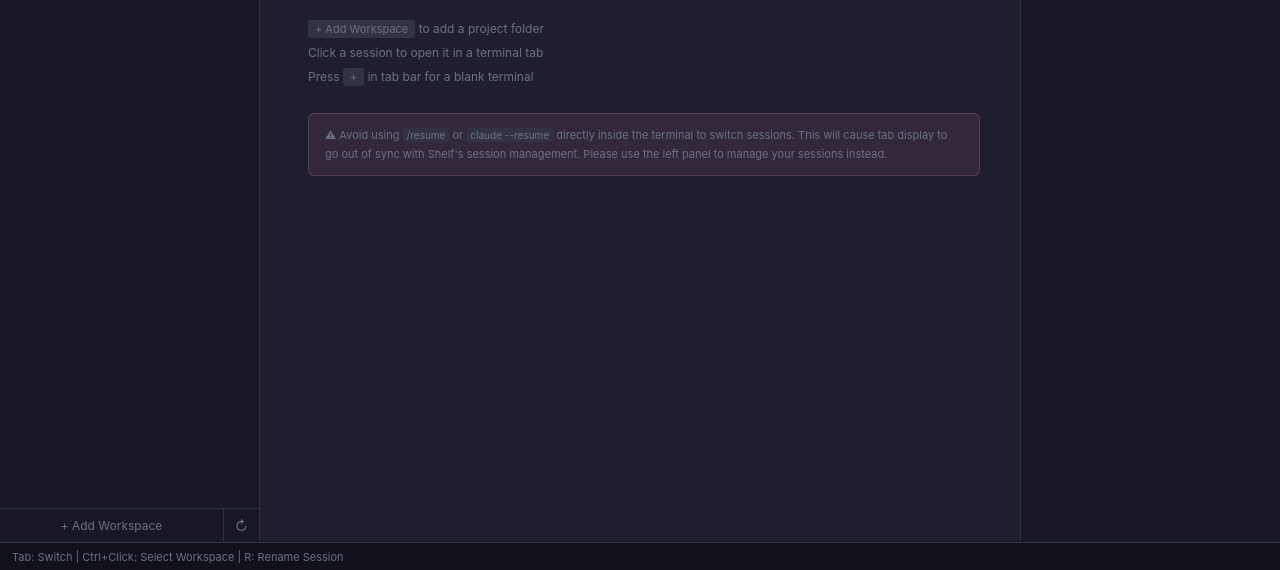
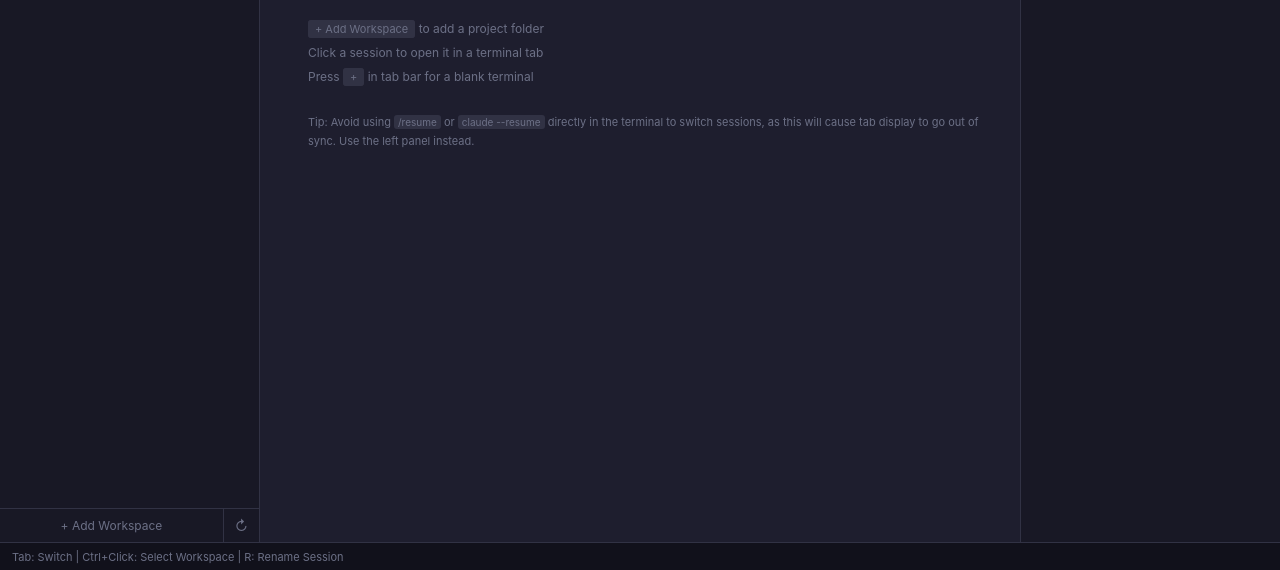
Before and after one commit to Harukaon/shelf, a website built with Vite: page index.html in a window 1280 px wide. Shown: the part 230-800 px from the top of the page. Built offline with nearby package versions, Linux system fonts and the light colour scheme.

Commit message:
style: simplify start page warning to plain muted text

```diff
--- a/src/app.ts
+++ b/src/app.ts
@@ -98,9 +98,7 @@ class App {
           <div>Press <kbd>+</kbd> in tab bar for a blank terminal</div>
         </div>
         <div class="start-page-warning">
-          ⚠ Avoid using <code>/resume</code> or <code>claude --resume</code> directly inside the terminal to switch sessions.
-          This will cause tab display to go out of sync with Shelf's session management.
-          Please use the left panel to manage your sessions instead.
+          Tip: Avoid using <code>/resume</code> or <code>claude --resume</code> directly in the terminal to switch sessions, as this will cause tab display to go out of sync. Use the left panel instead.
         </div>
       </div>`;
     this.terminalContainer.appendChild(container);
--- a/src/styles/main.css
+++ b/src/styles/main.css
@@ -201,10 +201,11 @@ i[data-lucide] {
 }
 
 .start-page-warning {
-  margin-top: 24px; padding: 12px 16px;
-  background: rgba(243, 139, 168, 0.1);
-  border: 1px solid rgba(243, 139, 168, 0.2);
-  border-radius: 6px; font-size: 11px; line-height: 1.7;
+  margin-top: 24px; padding: 0;
+  background: none;
+  border: none;
+  border-radius: 0;
+  font-size: 11px; line-height: 1.7;
   color: var(--text-muted); text-align: left;
 }
 .start-page-warning code {
```
